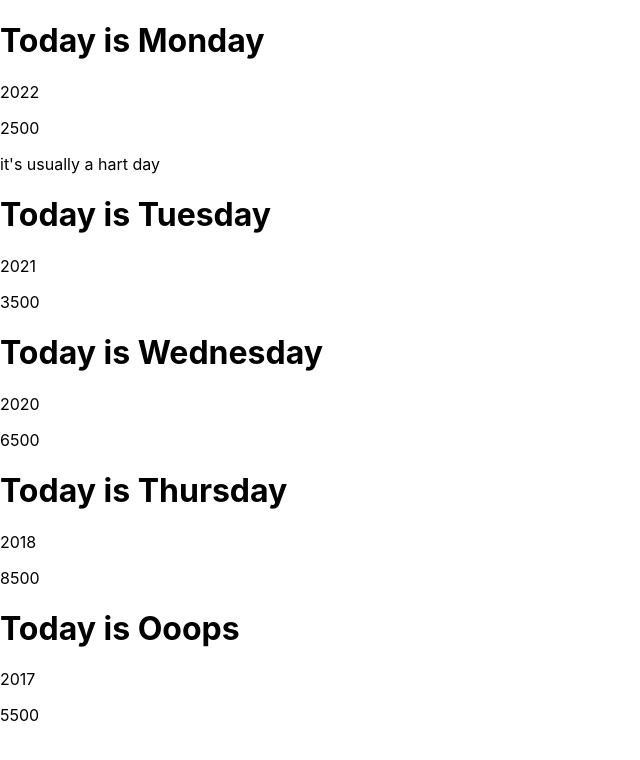
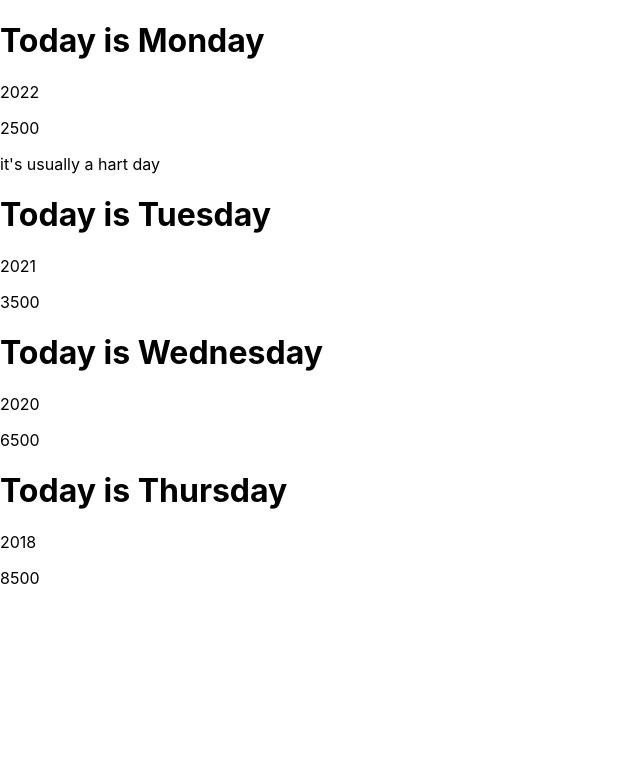
Before and after one commit to Tetiana-Korobkina-88/react-app-1, a React (Create React App) app: page / in a window 1280 px wide. Shown: the top 760 px of the page, without its empty margins (0-640 px from the left). Built offline with nearby package versions, Linux system fonts and the light colour scheme.

Commit message:
working with conditional rendering

```diff
--- a/src/component/Book.jsx
+++ b/src/component/Book.jsx
@@ -1,8 +1,10 @@
 export const Book = (props) => {
-  return <div>
-    <h1>Today is {props.name ? <span>{props.name}</span> : 'Ooops'}</h1>
+  return props.name ? (
+  <div>
+    <h1>Today is {props.name}</h1>
     <p>{props.year}</p>
     <p>{props.price}</p>
     <p>{props.children}</p>
   </div>
-}
+  ) : null
+};
```
